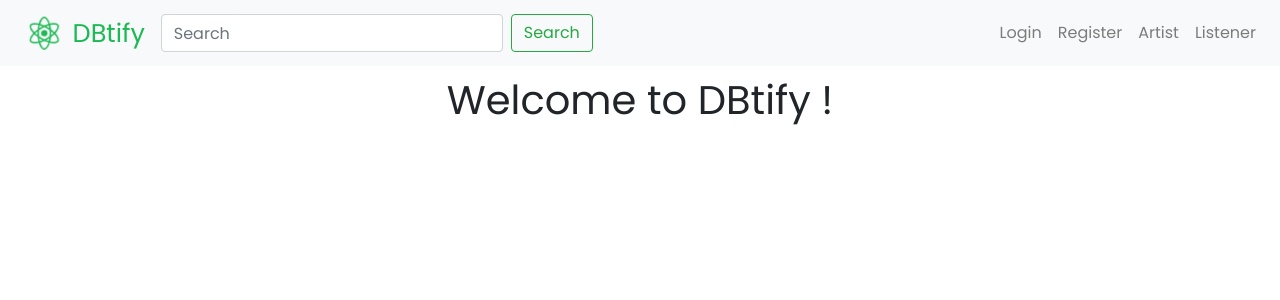
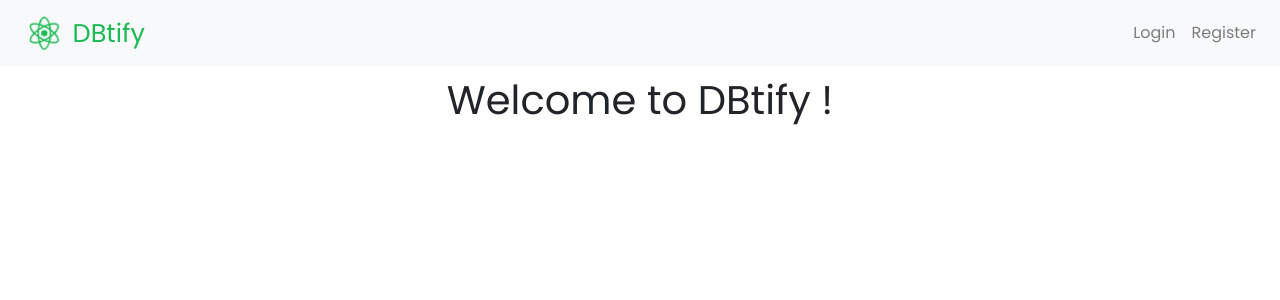
Before and after one commit to ybedirhanpak/dbtify-ui, a React (Create React App) app: page / in a window 1280 px wide. Shown: the top 300 px of the page. Built offline with nearby package versions, Linux system fonts and the light colour scheme; what react-alert-template-basic would draw is missing.

Commit message:
routes and navbar updated.

```diff
--- a/src/App.js
+++ b/src/App.js
@@ -11,6 +11,7 @@ import LoginPage from "./pages/login/LoginPage";
 import ArtistPage from "./pages/artist/ArtistPage";
 import CreatePage from "./pages/artist/CreatePage";
 import ListenerPage from "./pages/listener/ListenerPage";
+import LogoutPage from "./pages/logout/LogoutPage";
 
 const App = () => {
   return (
@@ -26,7 +27,10 @@ const App = () => {
         <ArtistRoute path="/artist/create" component={CreatePage} />
         <ArtistRoute path="/artist" component={ArtistPage} />
         <ListenerRoute path="/listener" component={ListenerPage} />
-        <Route path="/">
+        <Route path="/logout">
+          <LogoutPage></LogoutPage>
+        </Route>
+        <Route path="/" exact>
           <HomePage></HomePage>
         </Route>
       </Switch>
--- a/src/components/navbar/index.js
+++ b/src/components/navbar/index.js
@@ -3,8 +3,11 @@ import "./navbar.css";
 import logo from "../../logo.svg";
 import { Link } from "react-router-dom";
 import SearchBar from "./searchBar";
+import { connect } from "react-redux";
 
-const Navbar = () => {
+const Navbar = (props) => {
+  const { userArtist, userListener } = props;
+
   const [collapsed, setCollapsed] = useState(true);
 
   const getCollapseClass = () => {
@@ -25,9 +28,30 @@ const Navbar = () => {
       >
         <span className="navbar-toggler-icon"></span>
       </button>
-      <SearchBar />
+
       <div className={getCollapseClass()} id="navbarSupportedContent">
+        <div className="navbar-nav ml-auto mr-auto">
+          {userListener && <SearchBar />}
+        </div>
         <ul className="navbar-nav ml-auto">
+          {userArtist && (
+            <li className="nav-item">
+              <Link className="nav-link" to="/artist">
+                Artist
+              </Link>
+            </li>
+          )}
+          {userListener && (
+            <>
+              <li className="nav-item">
+                <Link className="nav-link" to="/listener">
+                  Listener
+                </Link>
+              </li>
+            </>
+          )}
+          {!(userListener || userArtist) && (
+            <>
               <li className="nav-item">
                 <Link className="nav-link" to="/login">
                   Login
@@ -38,20 +62,28 @@ const Navbar = () => {
                   Register
                 </Link>
               </li>
+            </>
+          )}
+          {(userListener || userArtist) && (
+            <>
               <li className="nav-item">
-            <Link className="nav-link" to="/artist">
-              Artist
+                <Link className="nav-link" to="/logout">
+                  Logout
                 </Link>
               </li>
-          <li className="nav-item">
-            <Link className="nav-link" to="/listener">
-              Listener
-            </Link>
-          </li>
+            </>
+          )}
         </ul>
       </div>
     </nav>
   );
 };
 
-export default Navbar;
+const mapStateToProps = (state) => {
+  return {
+    userArtist: state.user.artist,
+    userListener: state.user.listener,
+  };
+};
+
+export default connect(mapStateToProps)(Navbar);
--- a/src/components/navbar/searchBar.js
+++ b/src/components/navbar/searchBar.js
@@ -3,14 +3,14 @@ import React from "react";
 const SearchBar = () => {
   return (
     <div className="search-bar">
-      <form class="form-inline my-2 my-lg-0">
+      <form className="form-inline my-2 my-lg-0">
         <input
-          class="form-control mr-sm-2"
+          className="form-control mr-sm-2"
           type="search"
           placeholder="Search"
           aria-label="Search"
         />
-        <button class="btn btn-outline-success my-2 my-sm-0" type="submit">
+        <button className="btn btn-outline-success my-2 my-sm-0" type="submit">
           Search
         </button>
       </form>
--- a/src/containers/artistLoginForm.js
+++ b/src/containers/artistLoginForm.js
@@ -4,8 +4,10 @@ import { requestArtistLogin } from "../state/actions/userActions";
 import { useAlert } from "react-alert";
 
 import UserForm from "../components/user-form";
+import { Redirect } from "react-router-dom";
 
 const ArtistLoginForm = (props) => {
+  const { userArtist } = props;
   const alert = useAlert();
 
   const onLoginClick = (name, surname) => {
@@ -19,6 +21,10 @@ const ArtistLoginForm = (props) => {
     };
     props.artistLogin(artist, alert);
   };
+
+  if (userArtist) {
+    return <Redirect to="/artist" />;
+  }
 
   return (
     <UserForm
@@ -44,7 +50,9 @@ const ArtistLoginForm = (props) => {
 };
 
 const mapStateToProps = (state) => {
-  return {};
+  return {
+    userArtist: state.user.artist,
+  };
 };
 
 const mapDispatchToProps = {
--- a/src/containers/listenerLoginForm.js
+++ b/src/containers/listenerLoginForm.js
@@ -4,8 +4,10 @@ import { requestListenerLogin } from "../state/actions/userActions";
 import { useAlert } from "react-alert";
 
 import UserForm from "../components/user-form";
+import { Redirect } from "react-router-dom";
 
 const ListenerLoginForm = (props) => {
+  const { userListener } = props;
   const alert = useAlert();
 
   const onLoginClick = (username, email) => {
@@ -20,6 +22,9 @@ const ListenerLoginForm = (props) => {
     props.listenerLogin(listener, alert);
   };
 
+  if (userListener) {
+    return <Redirect to="/listener" />;
+  }
   return (
     <UserForm
       options={{
@@ -44,7 +49,9 @@ const ListenerLoginForm = (props) => {
 };
 
 const mapStateToProps = (state) => {
-  return {};
+  return {
+    userListener: state.user.listener,
+  };
 };
 
 const mapDispatchToProps = {
--- /dev/null
+++ b/src/pages/logout/LogoutPage.js
@@ -0,0 +1,23 @@
+import React, { useEffect } from "react";
+import { Redirect } from "react-router-dom";
+import { actionCreators } from "../../state/actions/userActions";
+import { connect } from "react-redux";
+
+const LogoutPage = (props) => {
+  const { logout } = props;
+
+  useEffect(() => {
+    debugger;
+    logout();
+  }, []);
+
+  return <Redirect to="/" />;
+};
+
+const mapDispatchToProps = (dispatch) => {
+  return {
+    logout: () => dispatch(actionCreators.userReset()),
+  };
+};
+
+export default connect(null, mapDispatchToProps)(LogoutPage);
--- a/src/state/actions/userActions.js
+++ b/src/state/actions/userActions.js
@@ -90,7 +90,9 @@ const listenerLoginFail = (response) => {
   };
 };
 
-export const actionCreators = {};
+export const actionCreators = {
+  userReset,
+};
 
 /* Request Creators */
 
```
Lines whose indentation alone changed are shown as unchanged.
